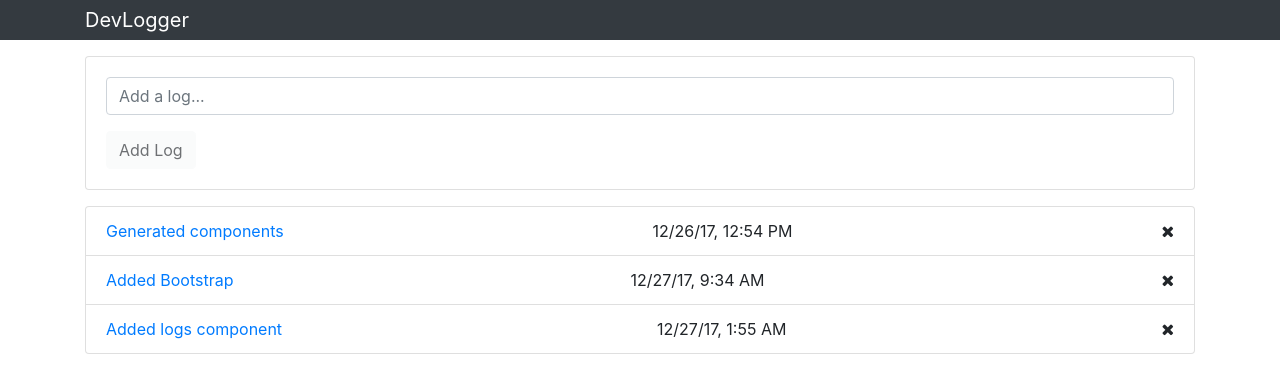
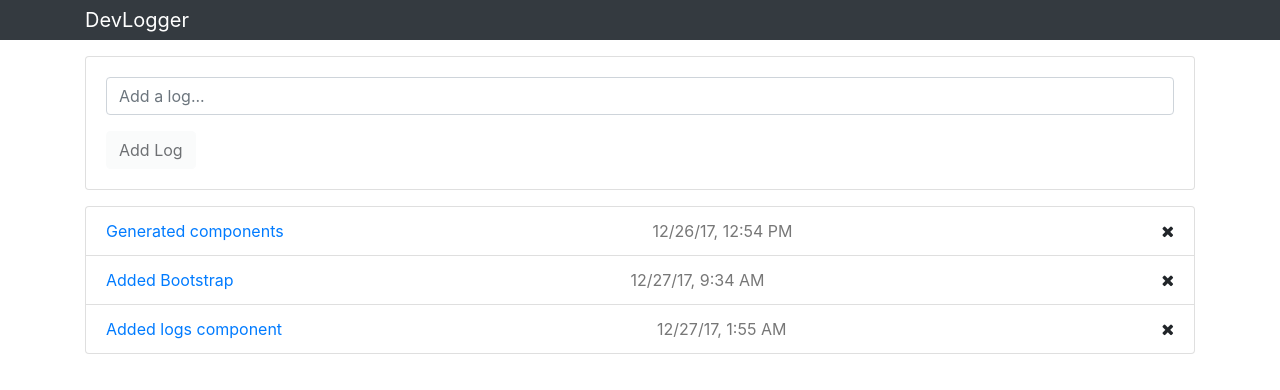
Before and after one commit to TimFinnigan/dev-logger, an Angular app: page / in a window 1280 px wide. Shown: the top 390 px of the page. Built offline with nearby package versions, Linux system fonts and the light colour scheme.

Commit message:
style date

```diff
--- a/src/app/components/logs/logs.component.css
+++ b/src/app/components/logs/logs.component.css
@@ -0,0 +1,3 @@
+.log-date {
+  color: #777;
+}
```
